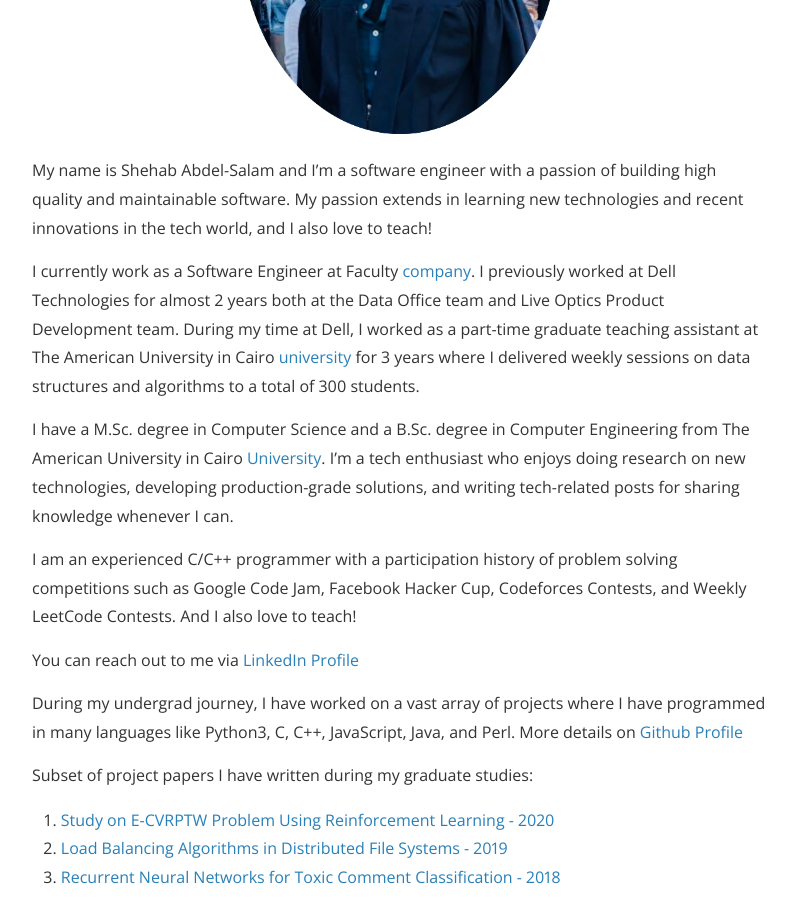
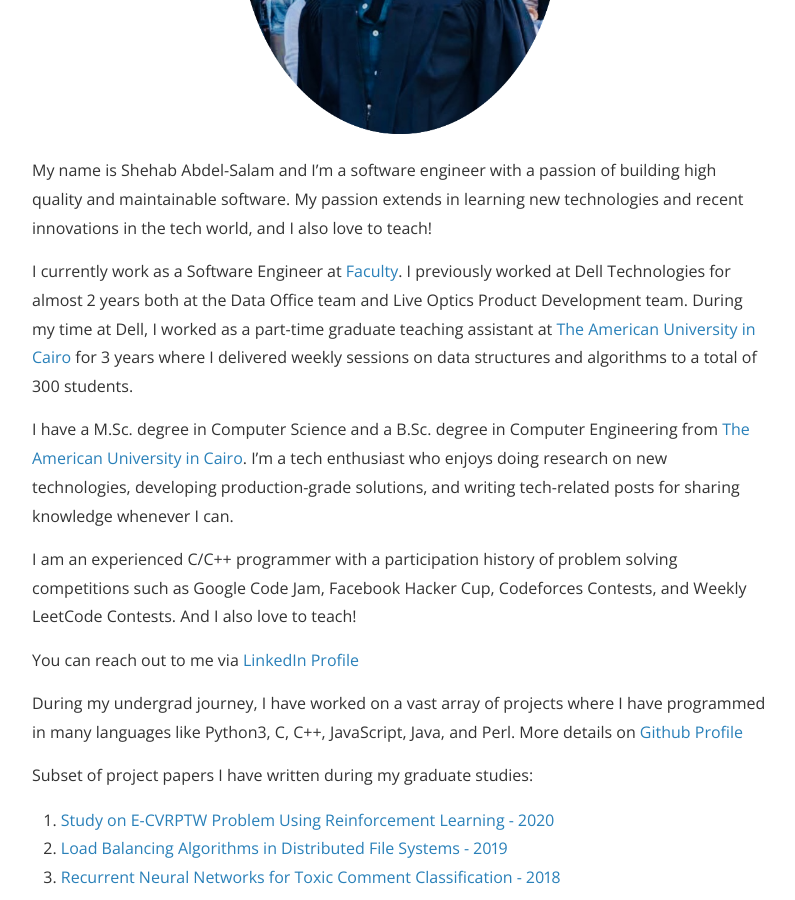
Before and after one commit to ShehabCE/shehabce.github.io, a Jekyll site: the page built from about.md, in a window 1280 px wide and 900 px high, scrolled down 494 px. Shown: the whole window, without its empty margins (240-1035 px from the left). Built offline with Jekyll 4.4.1, drawn with Linux system fonts in a browser that asks for light colours; nearby versions of some CDN libraries; a style sheet for code colours, icons or effects is not loaded.

Commit message:
Updated Profile with some links

```diff
--- a/about.md
+++ b/about.md
@@ -8,9 +8,9 @@ permalink: /about/
 
 My name is Shehab Abdel-Salam and I'm a software engineer with a passion of building high quality and maintainable software. My passion extends in learning new technologies and recent innovations in the tech world, and I also love to teach!
 
-I currently work as a Software Engineer at Faculty [company]. I previously worked at Dell Technologies for almost 2 years both at the Data Office team and Live Optics Product Development team. During my time at Dell, I worked as a part-time graduate teaching assistant at The American University in Cairo [university] for 3 years where I delivered weekly sessions on data structures and algorithms to a total of 300 students.
+I currently work as a Software Engineer at [Faculty][company]. I previously worked at Dell Technologies for almost 2 years both at the Data Office team and Live Optics Product Development team. During my time at Dell, I worked as a part-time graduate teaching assistant at [The American University in Cairo][university] for 3 years where I delivered weekly sessions on data structures and algorithms to a total of 300 students.
 
-I have a M.Sc. degree in Computer Science and a B.Sc. degree in Computer Engineering from The American University in Cairo [University]. I'm a tech enthusiast who enjoys doing research on new technologies, developing production-grade solutions, and writing tech-related posts for sharing knowledge whenever I can.
+I have a M.Sc. degree in Computer Science and a B.Sc. degree in Computer Engineering from [The American University in Cairo][University]. I'm a tech enthusiast who enjoys doing research on new technologies, developing production-grade solutions, and writing tech-related posts for sharing knowledge whenever I can.
 
 I am an experienced C/C++ programmer with a participation history of problem solving competitions such as Google Code Jam, Facebook Hacker Cup, Codeforces Contests, and Weekly LeetCode Contests. And I also love to teach!
 
```
